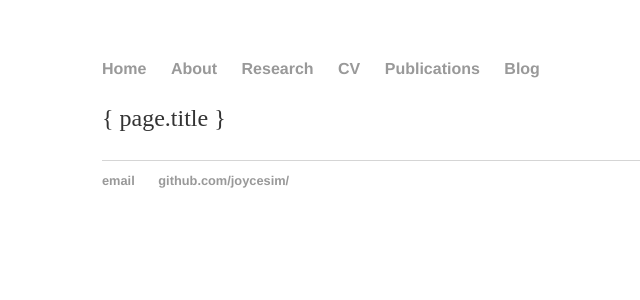
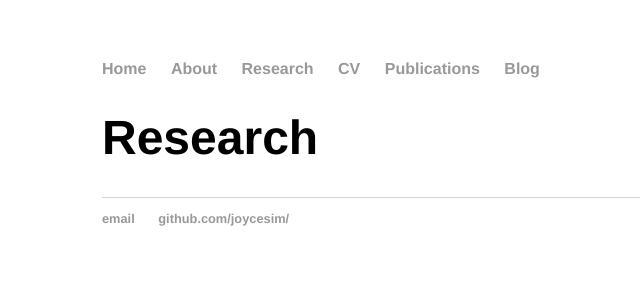
Before and after one commit to joycesim/joycesim.github.io, a Jekyll site: the page built from research/index.md, in a window 1280 px wide. Shown: the top 300 px of the page, without its empty margins (90-730 px from the left). Built offline with Jekyll 4.4.1, drawn with Linux system fonts in a browser that asks for light colours.

Commit message:
Update index.md

```diff
--- a/research/index.md
+++ b/research/index.md
@@ -2,4 +2,4 @@
 layout: default
 title: Research
 ---
-{ page.title }
+# Research
```
